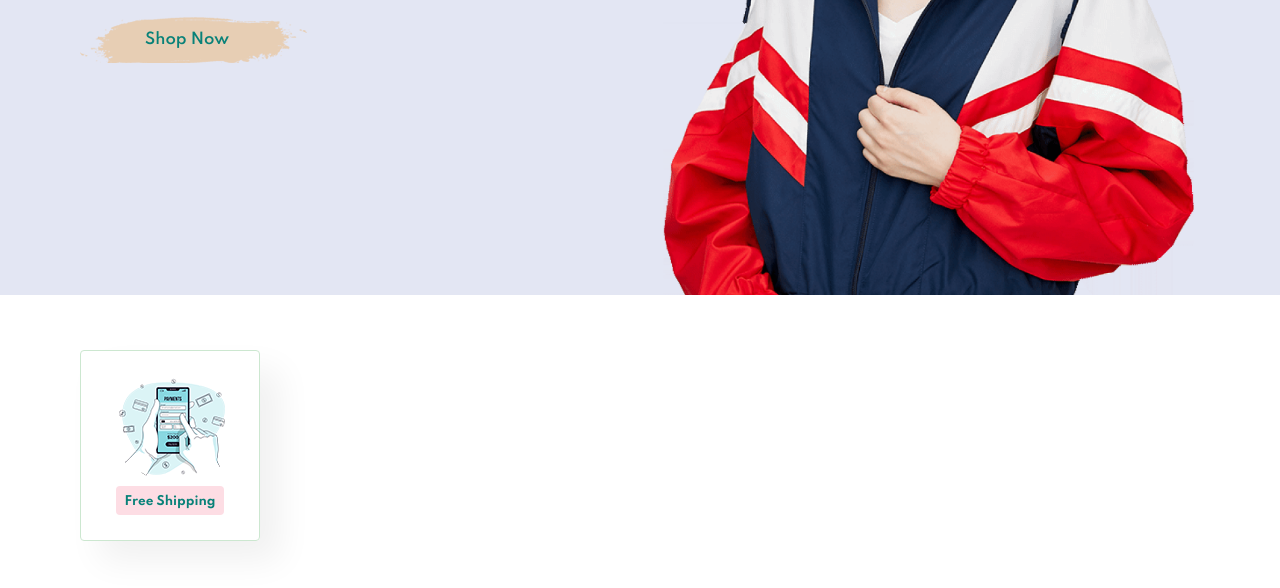
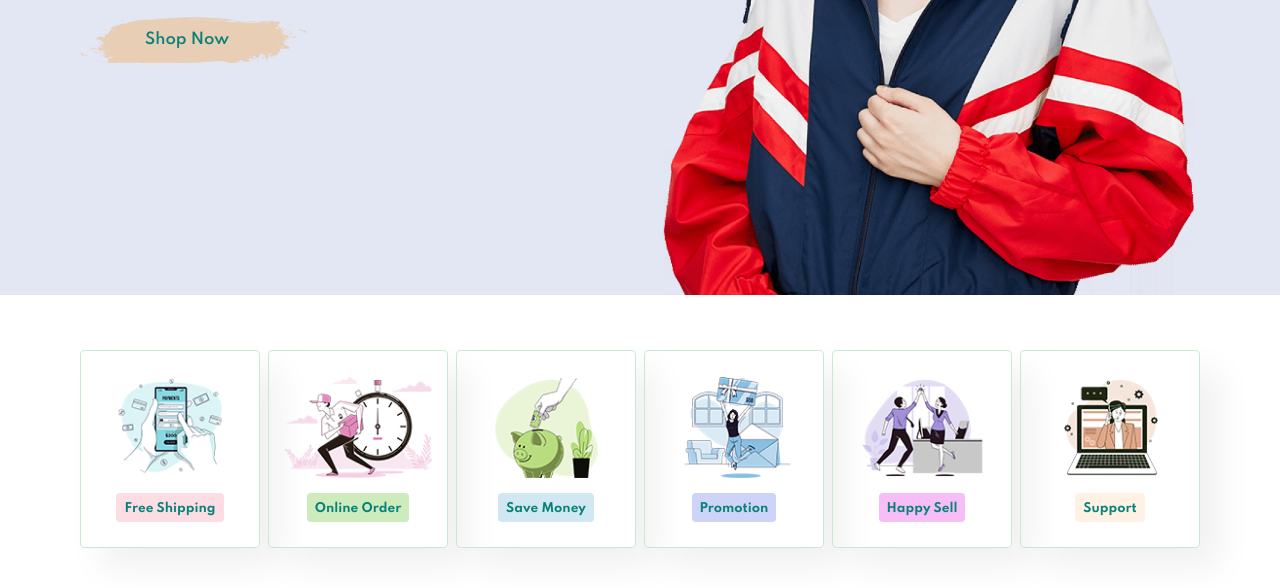
Before and after one commit to Vasanthvz/E-commerce-Website, a plain HTML site: page index.html in a window 1280 px wide. Shown: the part 494-1082 px from the top of the page. Drawn offline with Linux system fonts and the light colour scheme.

Commit message:
modified:   index.html 	modified:   styles.css

```diff
--- a/index.html
+++ b/index.html
@@ -33,6 +33,26 @@
             <img src="./img/features/f1.png" alt="">
             <h6>Free Shipping</h6>
         </div>
+        <div class="fe-box">
+            <img src="./img/features/f2.png" alt="">
+            <h6>Online Order</h6>
+        </div>
+        <div class="fe-box">
+            <img src="./img/features/f3.png" alt="">
+            <h6>Save Money</h6>
+        </div>
+        <div class="fe-box">
+            <img src="./img/features/f4.png" alt="">
+            <h6>Promotion</h6>
+        </div>
+        <div class="fe-box">
+            <img src="./img/features/f5.png" alt="">
+            <h6>Happy Sell</h6>
+        </div>
+        <div class="fe-box">
+            <img src="./img/features/f6.png" alt="">
+            <h6>Support</h6>
+        </div>
     </section>
     <script src="./script.js"></script>
 </body>
--- a/styles.css
+++ b/styles.css
@@ -141,7 +141,12 @@ body {
     font-weight: 600;
     font-size: 15px;
 }
-
+#feature{
+    display: flex;
+    align-items: center;
+    justify-content: space-between;
+    flex-wrap: wrap;
+}
 #feature .fe-box{
     width: 180px;
     text-align: center;
@@ -155,6 +160,10 @@ body {
     box-shadow: 10px 10px 54px rgba(70,62,221,0.1);
 
 }
+#feature .fe-box img{
+    width: 100%;
+    margin-bottom: 10px;
+}
 #feature .fe-box h6{
     padding: 9px 8px 6px 8px;
     border-radius: 4px;
@@ -162,3 +171,18 @@ body {
     background: #fddde4;
     display: inline-block;
 }
+#feature .fe-box:nth-child(2) h6{
+    background: #cdebbc;
+}
+#feature .fe-box:nth-child(3) h6{
+    background: #d1e8f2;
+}
+#feature .fe-box:nth-child(4) h6{
+    background: #cdd4f8;
+}
+#feature .fe-box:nth-child(5) h6{
+    background: #f6bdf6;
+}
+#feature .fe-box:nth-child(6) h6{
+    background: #fff2e5;
+}
```
